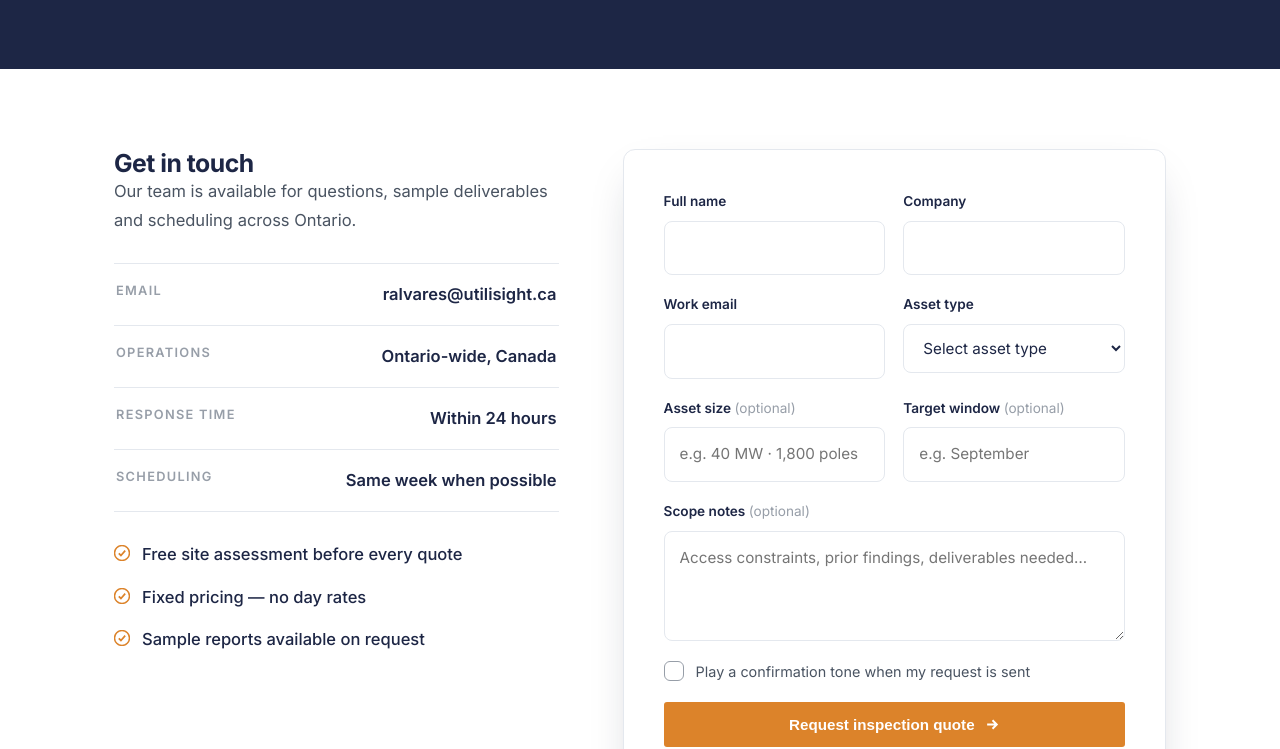
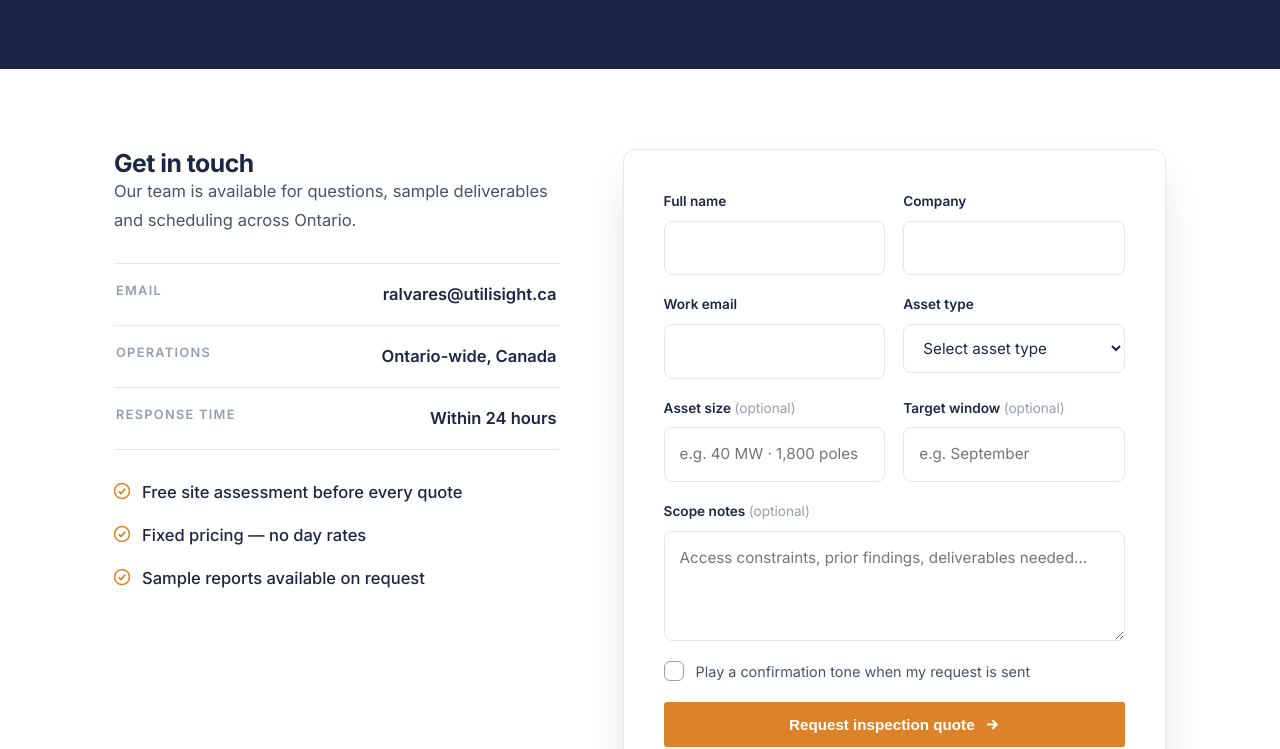
Before and after one commit to fdpazosc/utilisight-corp-side, a plain HTML site: page contact.html in a window 1280 px wide. Shown: the part 351-1100 px from the top of the page. Drawn offline with Linux system fonts and the light colour scheme.

Commit message:
Contact adjustment deleting Scheduling

```diff
--- a/contact.html
+++ b/contact.html
@@ -66,7 +66,6 @@
                         <li><span>Email</span><b>ralvares@utilisight.ca</b></li>
                         <li><span>Operations</span><b>Ontario-wide, Canada</b></li>
                         <li><span>Response time</span><b>Within 24 hours</b></li>
-                        <li><span>Scheduling</span><b>Same week when possible</b></li>
                     </ul>
                     <ul class="check-list" data-reveal style="--d:180ms">
                         <li><svg width="16" height="16" viewBox="0 0 15 15" fill="none">
```
